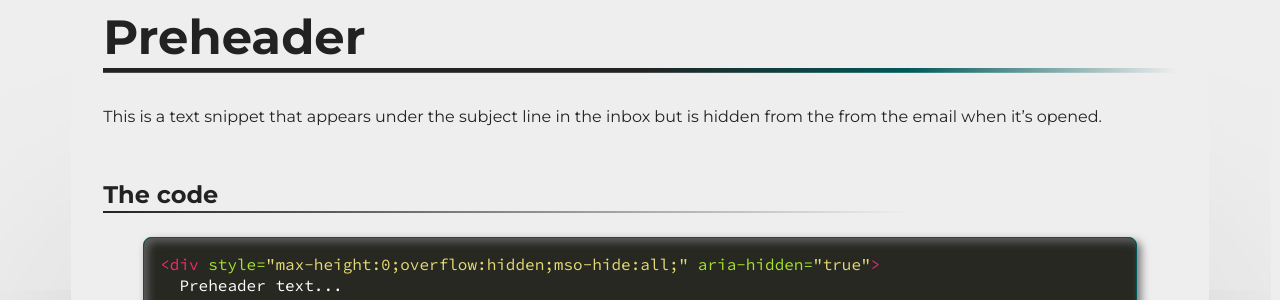
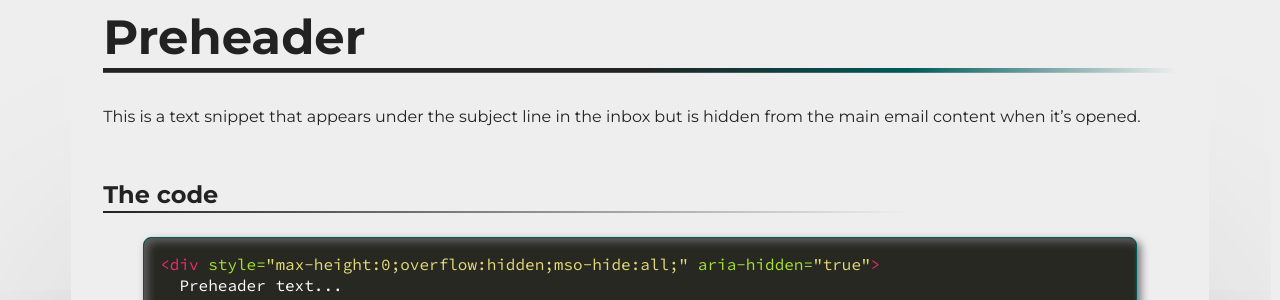
Before and after one commit to M-J-Robbins/good-email-code, a Jekyll site: the page built from email-code/preheader.md, in a window 1280 px wide. Shown: the part 219-519 px from the top of the page. Built offline with Jekyll 4.4.1, drawn with Linux system fonts in a browser that asks for light colours; our own code applies the rules of GitHub Pages for plain Markdown files; a script that is not in the unit is left out.

Commit message:
Update preheader.md

```diff
--- a/email-code/preheader.md
+++ b/email-code/preheader.md
@@ -1,6 +1,6 @@
 # Preheader
 
-This is a text snippet that appears under the subject line in the inbox but is hidden from the from the email when it's opened.
+This is a text snippet that appears under the subject line in the inbox but is hidden from the main email content when it's opened.
 
 ## The code
 {% highlight html %}
```
